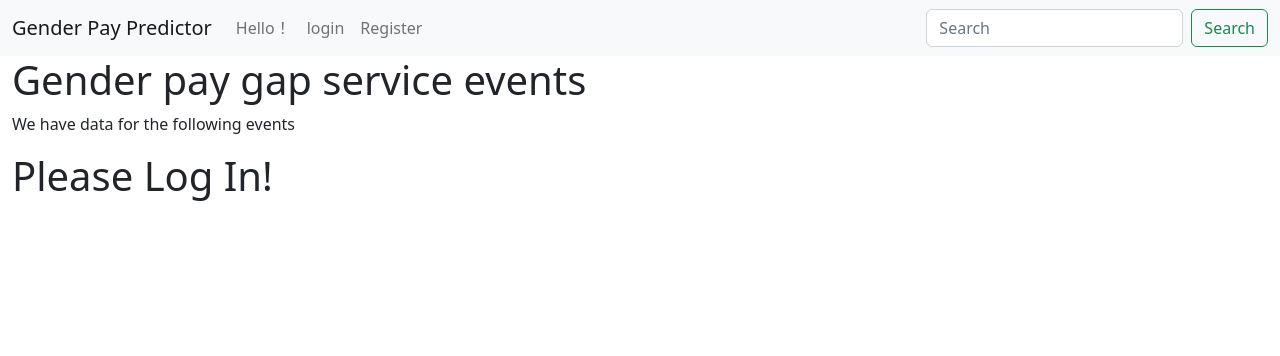
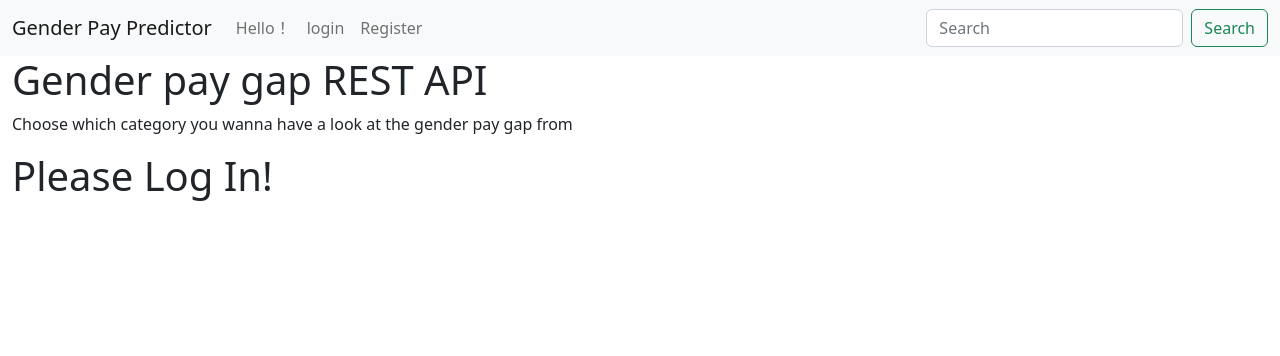
Before and after one commit to jonathon0301/comp0034-cw2-g-team18, a Flask app: page / in a window 1280 px wide. Shown: the top 356 px of the page. Run offline with Flask 3, Linux system fonts and the light colour scheme; some libraries are stand-ins or nearby versions.

Commit message:
Change Language

```diff
--- a/gender_app/templates/index.html
+++ b/gender_app/templates/index.html
@@ -2,8 +2,8 @@
 {% set title = 'Gender pay gap service Home' %}
 {% block content %}
 
-<h1>Gender pay gap service events</h1>
-<p>We have data for the following events</p>
+<h1>Gender pay gap REST API</h1>
+<p>Choose which category you wanna have a look at the gender pay gap from</p>
     {% if session.is_login %}
             <ul>
     <li><a href="{{ url_for('display_event', event_id="Industry")}}">Industry</a></li>
```
